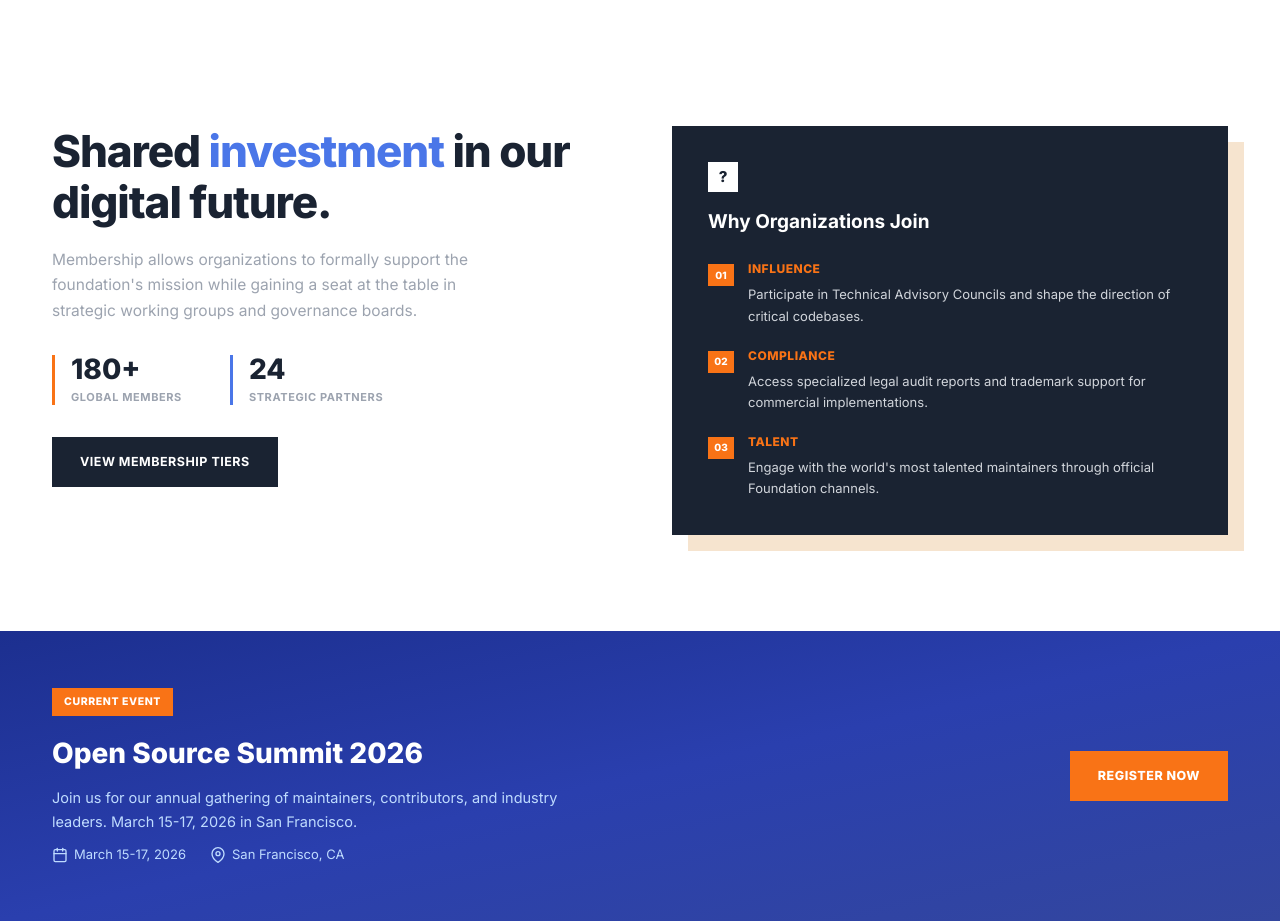
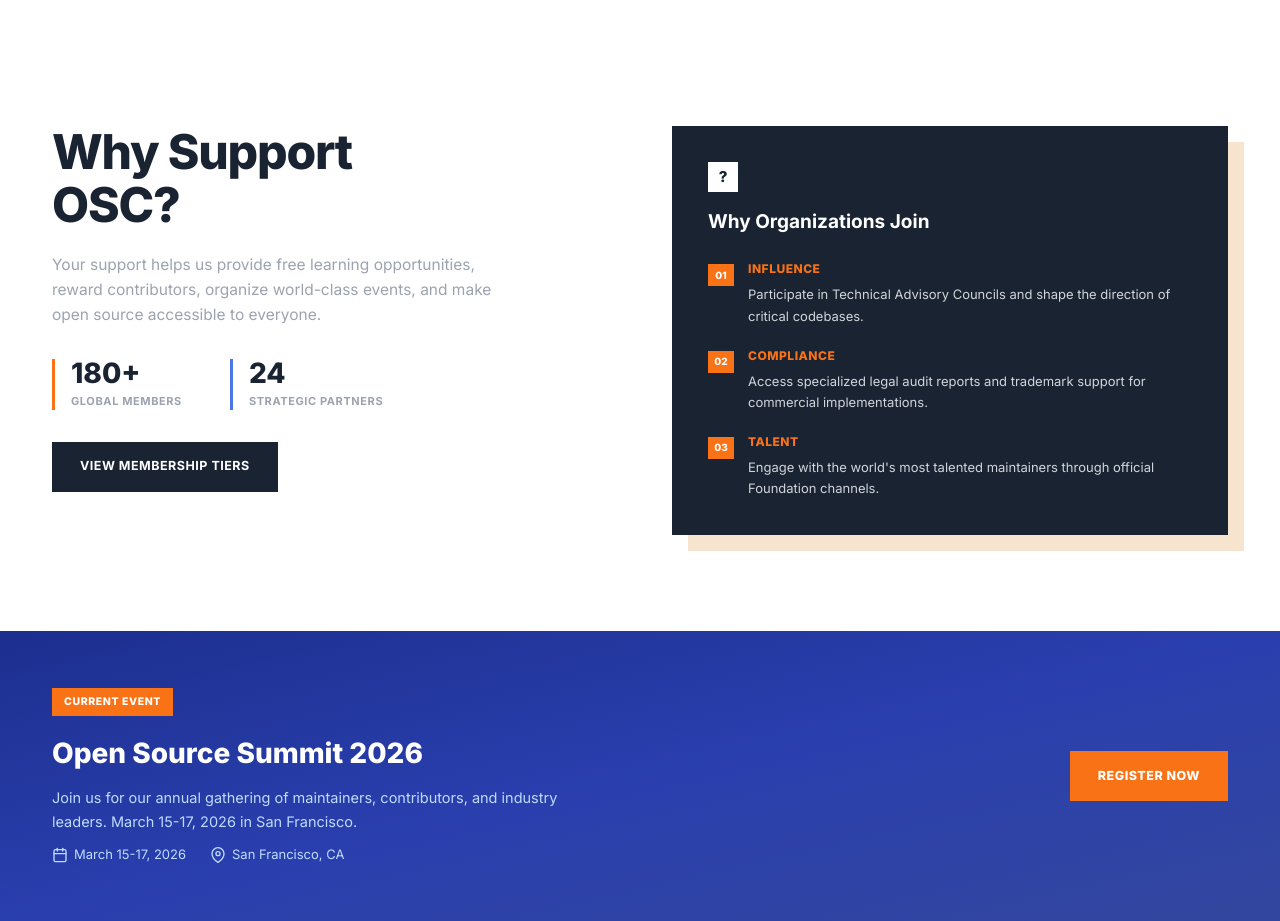
Before and after one commit to open-source-connect-01/OSC_India, a Next.js app: page / in a window 1280 px wide. Shown: the part 4280-5201 px from the top of the page. Built offline with nearby package versions, Linux system fonts and the light colour scheme.

Commit message:
Update FooterSection heading and description to clarify support benefits for OSC

```diff
--- a/src/components/FooterSection.tsx
+++ b/src/components/FooterSection.tsx
@@ -58,15 +58,15 @@ export default function FooterSection() {
           <div className="grid lg:grid-cols-2 gap-10 lg:gap-16 items-start">
             {/* Left */}
             <div>
-              <h1 className="text-[30px] sm:text-[40px] lg:text-[44px] font-extrabold text-navy-deep leading-[1.15] tracking-tight">
-                Shared{" "}
-                <span className="text-accent-blue">investment</span> in our
-                digital future.
+              <h1 className="text-[36px] sm:text-[44px] lg:text-[48px] font-extrabold text-navy-deep leading-[1.1] tracking-tight">
+                Why Support
+                <br />
+                OSC?
               </h1>
               <p className="mt-5 text-[15px] sm:text-[15.5px] text-gray-400 leading-relaxed max-w-[440px]">
-                Membership allows organizations to formally support the
-                foundation&apos;s mission while gaining a seat at the table in
-                strategic working groups and governance boards.
+                Your support helps us provide free learning opportunities, reward
+                contributors, organize world-class events, and make open source
+                accessible to everyone.
               </p>
 
               <div className="flex flex-wrap gap-6 sm:gap-12 mt-8">
```
